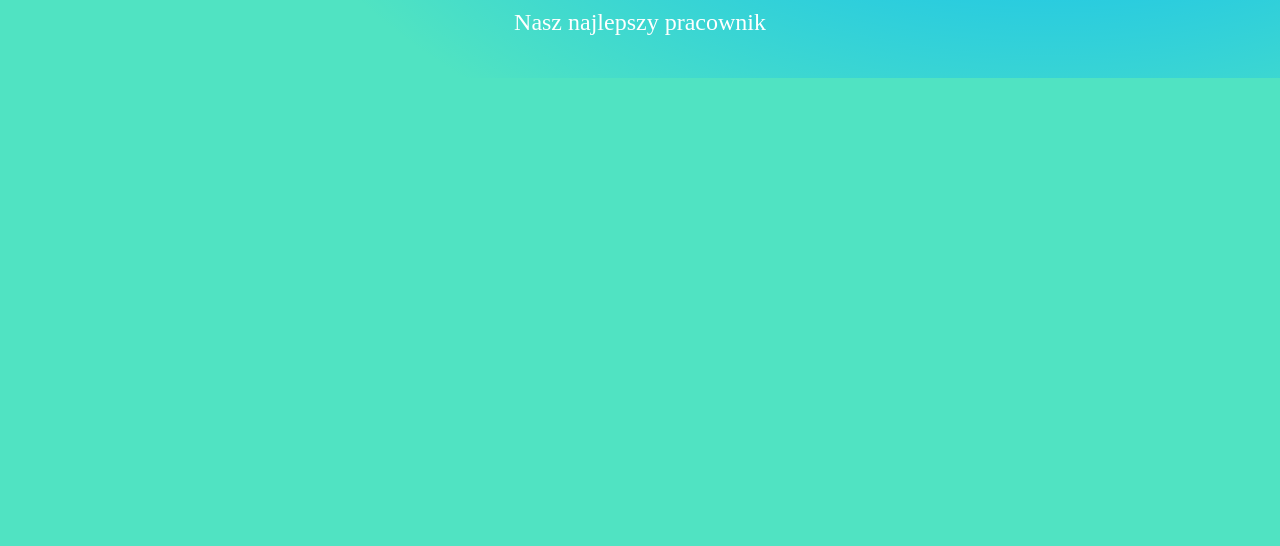
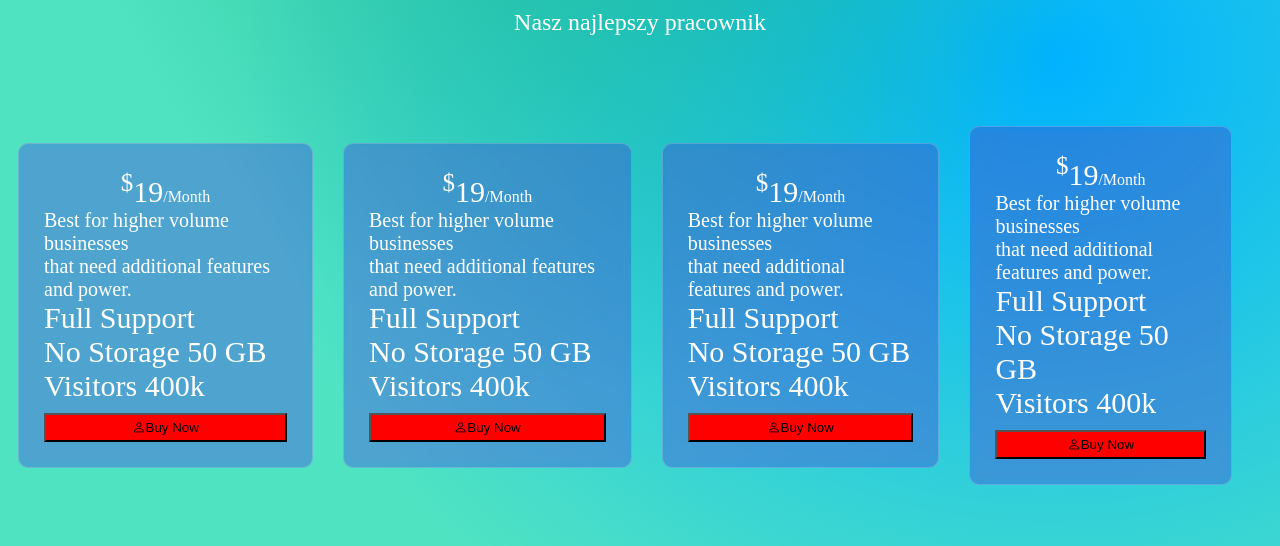
Before and after one commit to RafalGrabecki/preprocesory, a plain HTML site: page project1/index.html in a window 1280 px wide. Shown: the part 854-1400 px from the top of the page. Before the commit the page ends 932 px from the top, so only its background shows below. Drawn offline with nearby package versions, Linux system fonts and the light colour scheme.

Commit message:
Add files via upload

```diff
--- a/project1/index.html
+++ b/project1/index.html
@@ -38,8 +38,8 @@
 
         </header>
         <main class="banner">
-            <h1 class="banner-tittle">Good Morning</h1>
-            <h3 class="banner-subtittle">Hello John</h3>
+            <h1 class="banner-tittle" id="title">Good Morning</h1>
+            <h3 class="banner-subtittle"id="subtitle">Hello John</h3>
             <button class="banner-btn">Join now</button>
 
         </main>
@@ -71,6 +71,69 @@
                 </article>
 
             </div>
+
             <h2 class="best-tittle">Nasz najlepszy pracownik</h2>
         </div>
+
+
+            </div>
+
+        <div class="pricing">
+            <div class="pricing-wrapper">
+                <article class="pricing-card">
+                    <span class="text2"><sup>$</sup></span><span class="text">19</span><span class="text3">/Month</span>
+                                            <p class="wyrownaj1">Best for higher volume businesses </p>
+                                            <p class="wyrownaj1">that need additional features and power.</p>
+                                            <p class="wyrownaj">Full Support </p>
+                                            <p class="wyrownaj"> No Storage 50 GB</p>
+                                            <p class="wyrownaj"> Visitors 400k</p>
+                    <button class="card-btn"><i class="bi bi-person"></i>Buy Now</button>
+
+                </article>
+                <div class="pricing">
+                    <div class="pricing-wrapper">
+                        <article class="pricing-card">
+                            <span class="text2"><sup>$</sup></span><span class="text">19</span><span class="text3">/Month</span>
+                            <p class="wyrownaj1">Best for higher volume businesses </p>
+                            <p class="wyrownaj1">that need additional features and power.</p>
+                            <p class="wyrownaj">Full Support </p>
+                            <p class="wyrownaj"> No Storage 50 GB</p>
+                            <p class="wyrownaj"> Visitors 400k</p>
+                            <button class="card-btn"><i class="bi bi-person"></i>Buy Now</button>
+
+                        </article>
+                        <div class="pricing">
+                            <div class="pricing-wrapper">
+                                <article class="pricing-card">
+                                    <span class="text2"><sup>$</sup></span><span class="text">19</span><span class="text3">/Month</span>
+                                    <p class="wyrownaj1">Best for higher volume businesses </p>
+                                    <p class="wyrownaj1">that need additional features and power.</p>
+                                    <p class="wyrownaj">Full Support </p>
+                                    <p class="wyrownaj"> No Storage 50 GB</p>
+                                    <p class="wyrownaj"> Visitors 400k</p>
+                                    <button class="card-btn"><i class="bi bi-person"></i>Buy Now</button>
+
+                                </article>
+                                <div class="pricing">
+                                    <div class="pricing-wrapper">
+                                        <article class="pricing-card">
+                                            <span class="text2"><sup>$</sup></span><span class="text">19</span><span class="text3">/Month</span>
+                                            <p class="wyrownaj1">Best for higher volume businesses </p>
+                                            <p class="wyrownaj1">that need additional features and power.</p>
+                                            <p class="wyrownaj">Full Support </p>
+                                            <p class="wyrownaj"> No Storage 50 GB</p>
+                                            <p class="wyrownaj"> Visitors 400k</p>
+                                            <button class="card-btn"><i class="bi bi-person"></i>Buy Now</button>
+
+                                        </article>
+
+
+            </div>
+
+
+ <script src="./script.js"></script>
+
+</body>
+
+
 </html>
--- /dev/null
+++ b/project1/script.js
@@ -0,0 +1,4 @@
+const title= document.getElementById("title");
+const subtitle = document.getElementById("subtitle");
+title.textContent=("Dzień Dobry");
+subtitle.textContent=("Witaj Janek");
--- /dev/null
+++ b/project1/scss/_pricing.scss
@@ -0,0 +1,59 @@
+.pricing{
+    padding: 14px 10px;
+    .pricing-wrapper{
+        @include flex(center,center,20px);
+    }
+
+.pricing-card{
+
+
+    @extend %glass;
+    text-align: center;
+    width: fit-content;
+    padding: 25px;
+    color: white;
+    border-radius: 10px;
+    transition: 0.5s;
+
+&:hover{
+    background-color: $color-white;
+    color: rgb(33,33,33);
+    transform: translatey(-20px);
+}
+
+.text{
+    color: white;
+    font-size: 30px;
+}
+.text2{
+    font-size: 30px;
+    color: white;
+
+
+}
+.text3{
+    color: white;
+
+
+}
+
+
+}
+.card-btn{
+    width: 100%;
+    background-color: red;
+    padding: 5px;
+    margin-top: 10px;
+
+}
+.wyrownaj{
+    text-align: start;
+    margin:0;
+    font-size: 30px;
+}
+.wyrownaj1{
+    text-align: start;
+    margin:0;
+    font-size: 20px;
+}
+}
--- a/project1/scss/main.scss
+++ b/project1/scss/main.scss
@@ -5,3 +5,4 @@
 @import "_header.scss";
 @import"_banner.scss";
 @import"_best.scss";
+@import"_pricing.scss";
```
Also changed, not shown: project1/css/main.css, 1 other file.
